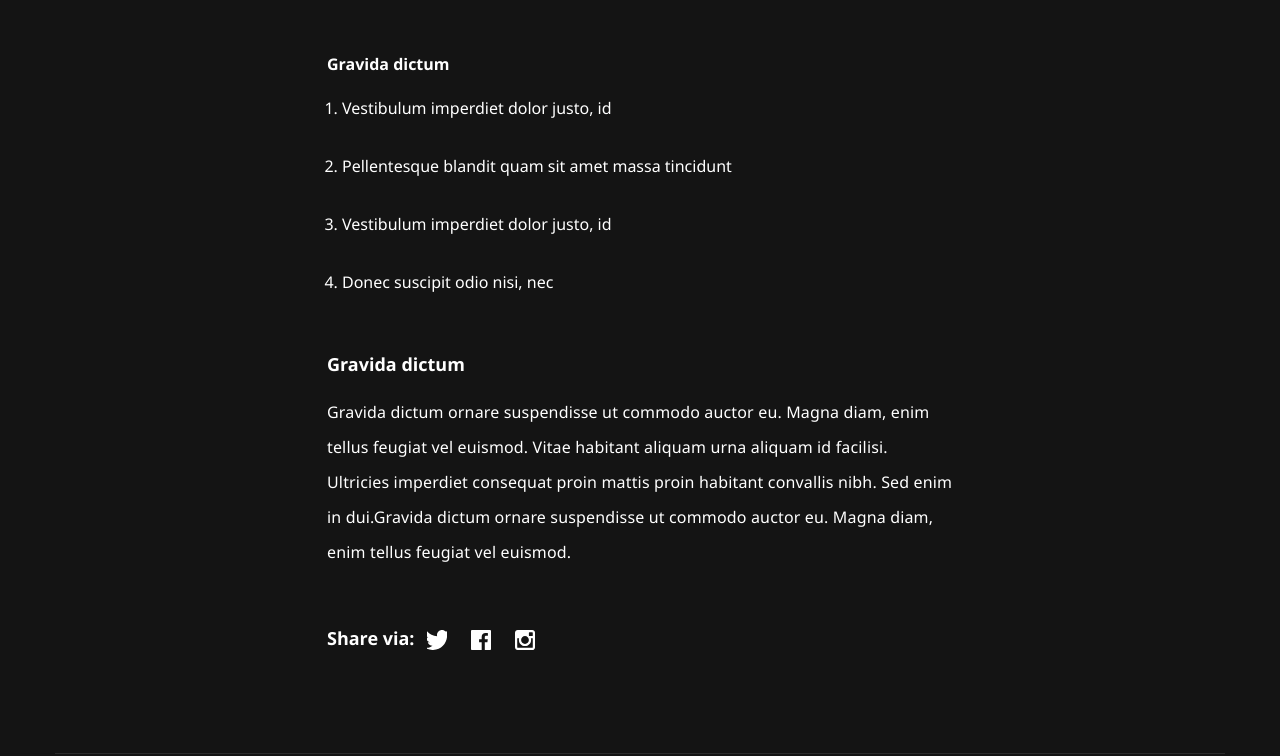
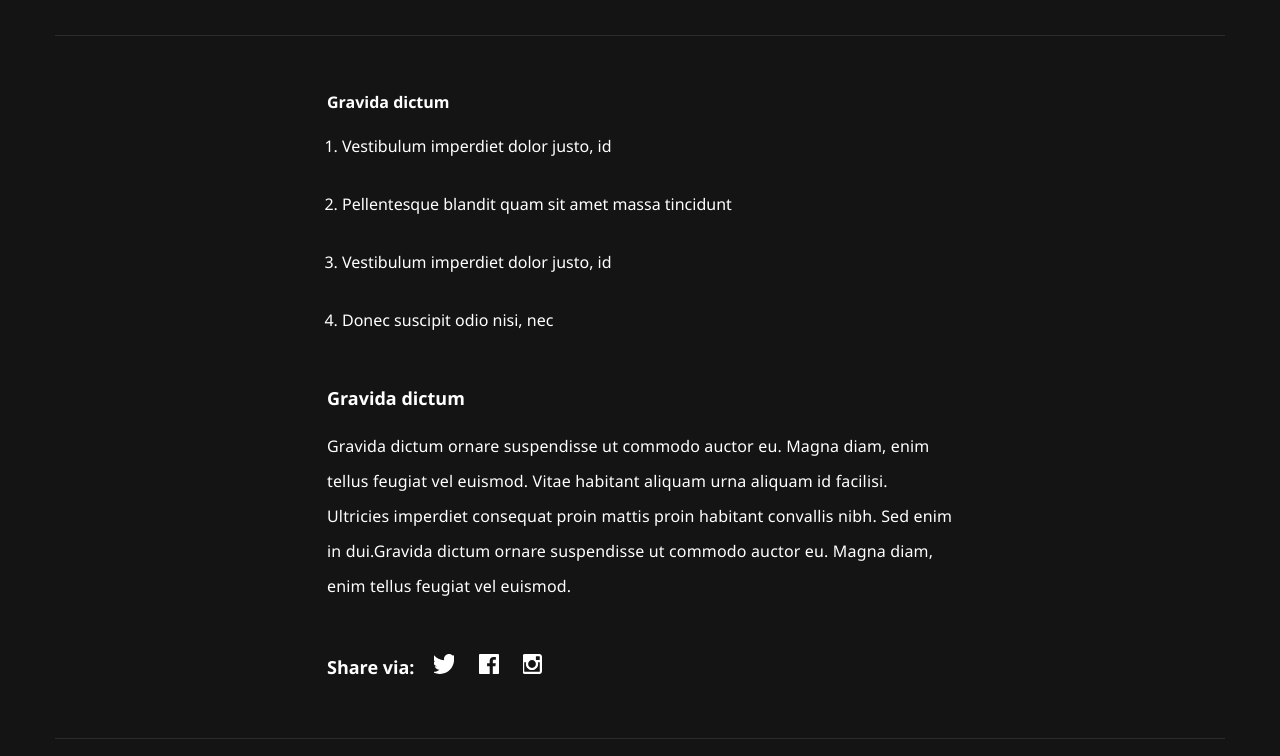
Before and after one commit to Osetoham/cto-cookbook, a plain HTML site: page more.html in a window 1280 px wide. Shown: the part 2578-3334 px from the top of the page. Drawn offline with nearby package versions, Linux system fonts and the light colour scheme; a web font is replaced by a local one.

Commit message:
media changed

```diff
--- a/css/main.css
+++ b/css/main.css
@@ -57,6 +57,12 @@ img{
 .px-0{padding: 0 1.5rem;}
 .px-1{padding: 0 2.2rem;}
 .px-2{padding: 0 2.5rem;}
+
+.py-1{
+    padding-top: 52px;
+    padding-bottom: 19px;
+}
+
 
 .l-heading{
     font-size: 36px;
@@ -516,7 +522,7 @@ img{
     }
 
     /* Section 5 */
-    section .middle-container h3{
+    section .middle-container{
         color: #ffffff;
         margin-top: 56px;
     }
@@ -534,20 +540,19 @@ img{
         padding-top: 0;
     }
 
-    section .middle-container .mini-heading{
-        padding-bottom: 19px;
-    }
-
-    section .share{
-      margin-bottom: 59px;
+    section .middle-container .social-media{
+        display: flex;
+        align-items: center;
+        justify-items: center;
+        text-align: center;
+        margin-bottom: 59px;
     }
 
 
     section .media{
         width: 20px;
         height: 20px;
-        transform: translate(100px, -98px);
-        margin-right: 20px;
+        margin-left: 20px;
     }
 
     /* Section 7 */
--- a/more.html
+++ b/more.html
@@ -113,11 +113,11 @@
                 </ol>
 
                 <div >
-                    <h3 class="mini-heading"> Gravida dictum </h3>
+                    <h3 class="mini-heading py-1"> Gravida dictum </h3>
                     <p>Gravida dictum ornare suspendisse ut commodo auctor eu. Magna diam, enim tellus feugiat vel euismod. Vitae habitant aliquam urna aliquam id facilisi. Ultricies imperdiet consequat proin mattis proin habitant convallis nibh. Sed enim in dui.Gravida dictum ornare suspendisse ut commodo auctor eu. Magna diam, enim tellus feugiat vel euismod.</p>
                 </div>
 
-                <div>
+                <div class="social-media">
                     <h3 class="share mini-heading">Share via:</h3>
                       <div class="social">
                         <img class="media twitter" src="img/twitter.svg" alt="">
```
